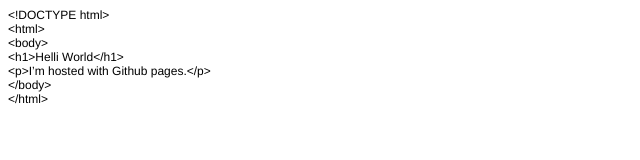
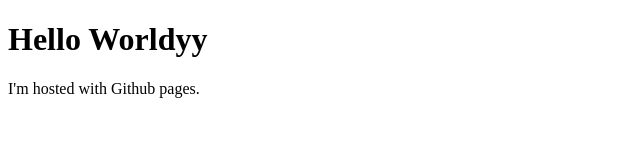
Before and after one commit to franciscoduquelima/franciscoduquelima.github.io, a plain HTML site: page index.html in a window 1280 px wide. Shown: the whole page, without its empty margins (0-640 px from the left). Drawn offline with Linux system fonts and the light colour scheme.

Commit message:
Update index.html

```diff
--- a/index.html
+++ b/index.html
@@ -1,22 +1,7 @@
-<!DOCTYPE html PUBLIC "-//W3C//DTD HTML 4.01//EN" "http://www.w3.org/TR/html4/strict.dtd">
+<!DOCTYPE html>
 <html>
-<head>
-  <meta http-equiv="Content-Type" content="text/html; charset=utf-8">
-  <meta http-equiv="Content-Style-Type" content="text/css">
-  <title></title>
-  <meta name="Generator" content="Cocoa HTML Writer">
-  <meta name="CocoaVersion" content="2022.3">
-  <style type="text/css">
-    p.p1 {margin: 0.0px 0.0px 0.0px 0.0px; font: 12.0px Helvetica}
-  </style>
-</head>
-<body>
-<p class="p1">&lt;!DOCTYPE html&gt;</p>
-<p class="p1">&lt;html&gt;</p>
-<p class="p1">&lt;body&gt;</p>
-<p class="p1">&lt;h1&gt;Helli World&lt;/h1&gt;</p>
-<p class="p1">&lt;p&gt;I’m hosted with Github pages.&lt;/p&gt;</p>
-<p class="p1">&lt;/body&gt;</p>
-<p class="p1">&lt;/html&gt;</p>
-</body>
+  <body>
+    <h1>Hello Worldyy</h1>
+    <p>I'm hosted with Github pages.</p>
+  </body>
 </html>
```
